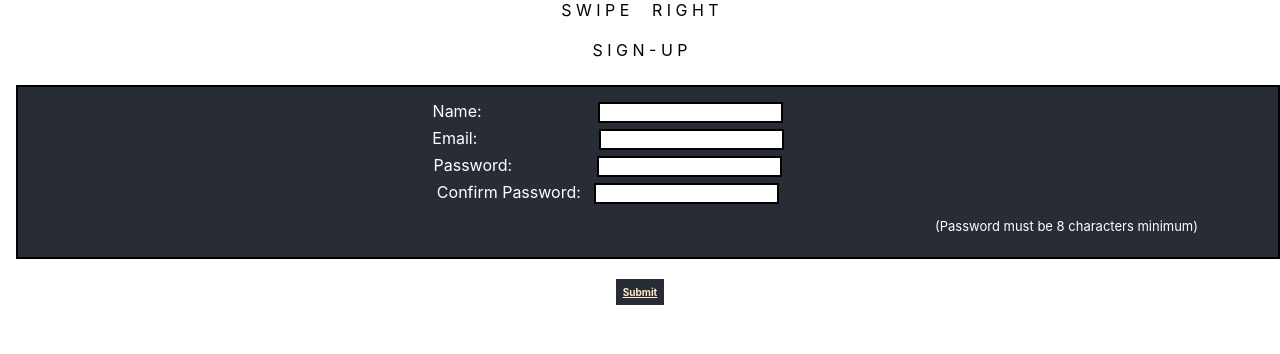
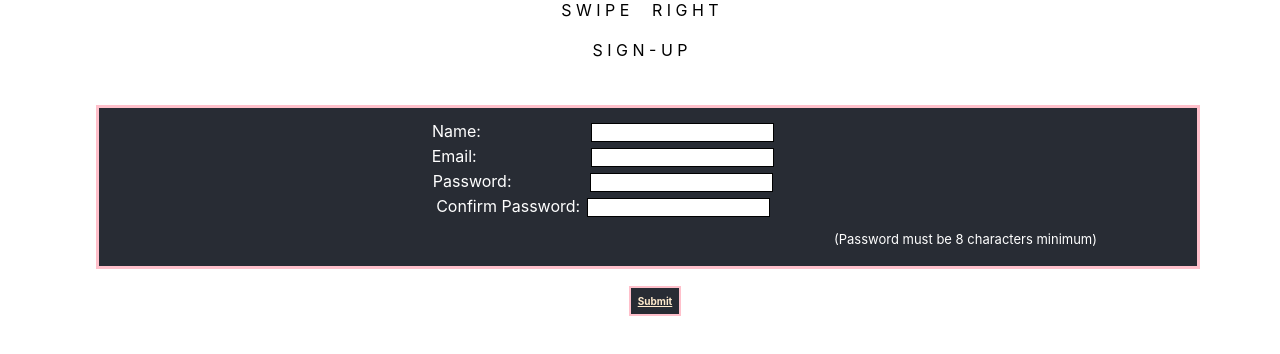
Before and after one commit to saracpena/PhotoApp, a React (Create React App) app: page /register in a window 1280 px wide. Shown: the top 354 px of the page. Built offline with nearby package versions, Linux system fonts and the light colour scheme.

Commit message:
Css/Js React

```diff
--- a/src/pages/App/App.css
+++ b/src/pages/App/App.css
@@ -12,19 +12,26 @@ body {
 
 
 input{
-  margin: 5px 0 1px 1em;
-  border: 2px solid black;
+  margin: 5px 0 1px .5em;
+  border: 1px solid black;
   justify-content: space-evenly;
 }
 
+.login{
+  padding: 1px 50px 6px 6px;
+  margin: 25px 10em 0 8em;
+  border: solid pink 3px;
+}
+
 #login{
-  margin: 0 0 0 5em;
+
   padding: 7px;
   background-color:#282c34;
   font-weight: bolder;
   justify-content: space-evenly;
   font-size: 10px;
   color:blanchedalmond;
+  border: solid pink 2px;
 }
 
 #register{
@@ -34,6 +41,7 @@ input{
   justify-content: space-evenly;
   font-size: 10px;
   color:blanchedalmond;
+  border: solid pink 2px;
 }
 
 
@@ -41,10 +49,10 @@ input{
 
 form{
   color: white;
-  margin: 5px 0 1px 1em;
-  padding: 10px 80px 10px 0;
+  padding: 10px 100px 6px 10px;
+  margin: 25px 5em 0 6em;
+  border: solid pink 3px;
   justify-content: space-evenly;
-  border: solid black 2px;
   background-color: #282c34;
 }
 
@@ -55,11 +63,12 @@ p{
 
 #submit{
   padding: 7px;
+  margin: 25px 12em 0 15em;
   background-color:#282c34;
   font-weight: bolder;
-  justify-content: space-evenly;
   font-size: 10px;
   color:blanchedalmond;
+  border: solid pink 2px;
 }
 
 /** PROFILE CSS **/
--- a/src/pages/Register/Register.js
+++ b/src/pages/Register/Register.js
@@ -12,6 +12,14 @@ class Register extends Component {
         ConfirmPW:''
     }
 
+    handleChange = e => {
+        this.setState(
+            {
+            [e.target.name]: e.target.value
+            }
+        )
+        console.log(this.state);
+    }
     Password = () => {
         const pw = document.getElementById("myPW");
         if (pw.type === "password") {
@@ -28,8 +36,8 @@ class Register extends Component {
             <form>
                 Name: &nbsp;&nbsp; &nbsp;&nbsp;&nbsp;&nbsp;&nbsp;&nbsp;&nbsp;&nbsp;&nbsp;&nbsp;&nbsp;&nbsp;&nbsp;&nbsp;&nbsp;&nbsp;&nbsp;&nbsp; <input type='text'></input> <br/>
                 Email:&nbsp;&nbsp;&nbsp;&nbsp;&nbsp;&nbsp;&nbsp;&nbsp;&nbsp;&nbsp;&nbsp;&nbsp;&nbsp;&nbsp;&nbsp;&nbsp;&nbsp;&nbsp;&nbsp;&nbsp;&nbsp;&nbsp;&nbsp;&nbsp;<input type='text'></input> <br/>
-                Password:&nbsp;&nbsp;&nbsp;&nbsp;&nbsp;&nbsp;&nbsp;&nbsp;&nbsp;&nbsp;&nbsp;&nbsp;&nbsp;&nbsp;&nbsp;&nbsp;<input type='password' value={this.state.PassWord} id='myPW'></input> <br/>
-                Confirm Password:<input type='password' value={this.state.PassWord} id='myPW'></input>
+                Password:&nbsp;&nbsp;&nbsp;&nbsp;&nbsp;&nbsp;&nbsp;&nbsp;&nbsp;&nbsp;&nbsp;&nbsp;&nbsp;&nbsp;&nbsp;&nbsp;<input type='password' name='password' value={this.state.password} onChange={this.handleChange}></input><br/>
+                Confirm Password:<input type='password' name='password' value={this.state.password} onChange={this.handleChange} ></input>
                 <p>(Password must be 8 characters minimum)</p>
             </form> <br/>
             <Link id='submit' type='button' exact path to="/">Submit</Link>
```
Also changed, not shown: 1 other file (tests, documents, lock files or other folders).
